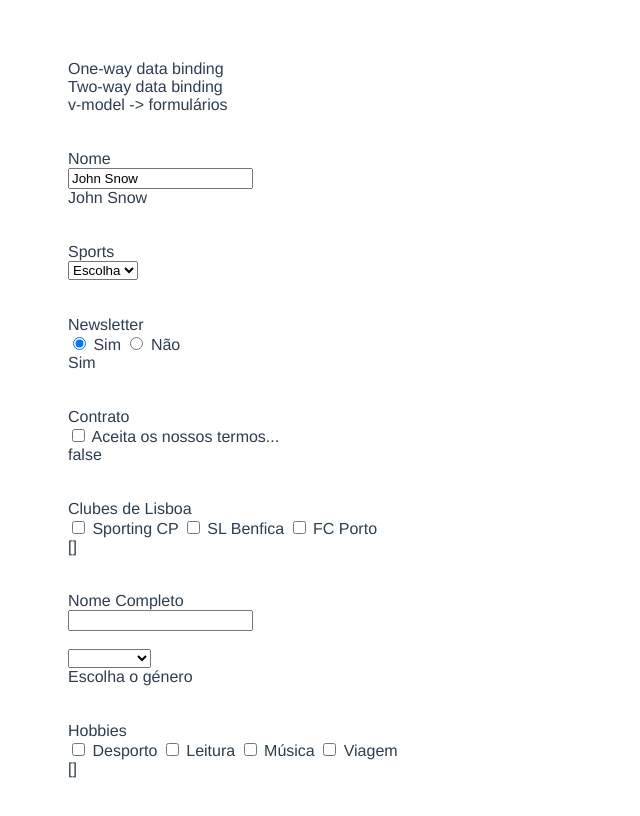
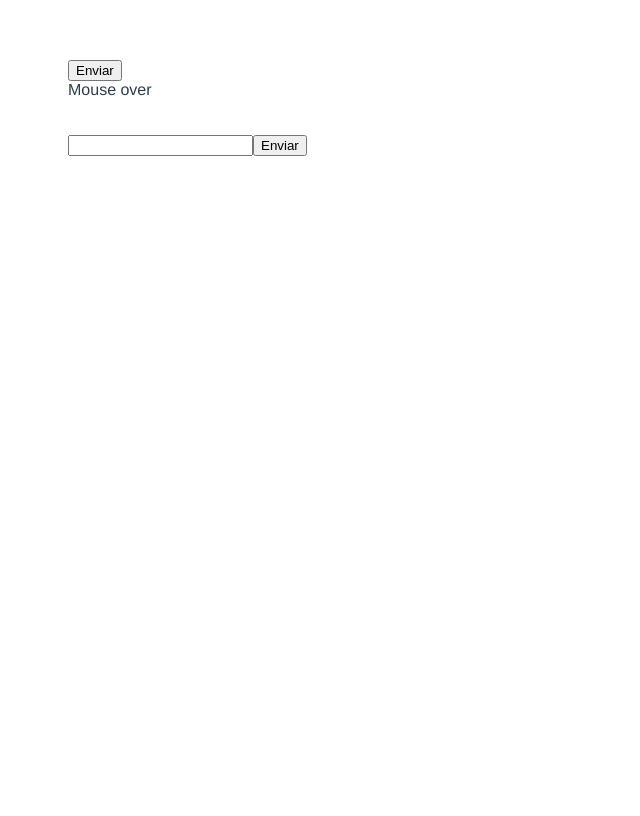
Before and after one commit to LuizGamaDev/VueJS-TiagoMatos, a Vue app in the folder app/: page / in a window 1280 px wide. Shown: the top 816 px of the page, without its empty margins (0-640 px from the left). Built offline with nearby package versions, Linux system fonts and the light colour scheme.

Commit message:
feat: VueJS Events

```diff
--- a/app/src/App.vue
+++ b/app/src/App.vue
@@ -1,87 +1,29 @@
 <template>
   <div>
-    <div>
-      One-way data binding <br />
-      Two-way data binding <br />
-      v-model -> formulários
-    </div>
+    <button @click.once="onClick">Enviar</button>
+    <br />
 
-    <br /><br />
+    <div
+    @mouseover="onMouseOver"
+    @mouseout="onMouseOut"
+    >
+    Mouse over
 
-    <div>
-      <label>Nome</label>
-      <br />
-      <input v-model="name" type="text" /> <br />
-      {{ name }}
-    </div>
-
-    <br /><br />
-
-    <div>
-      <label>Sports</label> <br />
-      <select v-model="sports">
-        <option value="">Escolha</option>
-        <option value="futebol">Futebol</option>
-        <option value="skate">Skate</option>
-        <option value="tenis">Tenis</option>
-      </select>
-      <br />
-      {{ sports }}
-    </div>
-
-    <br /><br />
-
-    <div>
-      <label>Newsletter</label> <br />
-      <input v-model="newsletter" type="radio" value="Sim" /> Sim
-
-      <input v-model="newsletter" type="radio" value="Não" /> Não <br />
-      {{ newsletter }}
-    </div>
-
-    <br /><br />
-
-    <div>
-      <label>Contrato</label> <br />
-      <input v-model="contract" type="checkbox" /> Aceita os nossos termos...
-      <br />
-      {{ contract }}
     </div>
 
     <br><br>
 
-    <div>
-      <label>Clubes de Lisboa</label> <br />
-      <input v-model="clubes" type="checkbox" value="Sporting CP" /> Sporting CP
-      <input v-model="clubes" type="checkbox" value="SL Benfica" /> SL Benfica
-      <input v-model="clubes" type="checkbox" value="FC Porto" /> FC Porto <br />
-      {{ clubes }}
-    </div>
-  </div>
-
-  <br><br>
-
-  <div>
-    <label>Nome Completo</label> <br>
-    <input v-model="fullName" type="text"> <br>
-    {{ fullName }} <br>
-    <select v-model="gender">
-      <option value="male">Masculino</option>
-      <option value="female">Feminino</option>
-    </select> <br>
-    {{ gender }}
-  </div>
-
-  <br><br>
-
-  <div>
-    <label>Hobbies</label> <br>
-    <input v-model="hobbies" type="checkbox" value="Desporto"> Desporto
-    <input v-model="hobbies" type="checkbox" value="Leitura"> Leitura
-    <input v-model="hobbies" type="checkbox" value="Música"> Música
-    <input v-model="hobbies" type="checkbox" value="Viagem"> Viagem
-    <br>
-    {{ hobbies }}
+    <form
+    action="https://google.com"
+    @submit.prevent="onSubmit"
+    >
+    <input
+    type="text"
+    @keyup.enter="onKeyUp"
+    >
+      <button type="submit">Enviar</button>
+    <br />
+    </form>
   </div>
 </template>
 
@@ -89,40 +31,37 @@
 export default {
   name: "App",
   data() {
-    return {
-      name: "John Snow",
-      sports: "",
-      newsletter: "Sim",
-      contract: false,
-      clubes: [],
-      fullName: '',
-      gender: 'Escolha o género',
-      hobbies: [],
-    };
+    return {};
   },
+
+  methods: {
+    onClick($evt) {
+      console.log("click", $evt);
+    },
+    onMouseOver($evt) {
+      console.log("mouse over", $evt);
+    },
+    onMouseOut($evt) {
+      console.log("mouse out", $evt);
+    },
+    onSubmit($evt) {
+      console.log('submit', $evt)
+    },
+    onKeyUp($evt) {
+      console.log('onKeyUp', $evt)
+    }
+
+    },
+
 };
 </script>
 
 <style>
-.title {
-  font-size: 20px;
-  color: blue;
-}
-.title-home {
+#divMouse {
+  background-color: black;
   font-size: 30px;
-  color: darkolivegreen;
-}
-.text {
-  color: brown;
-}
-.text-home {
-  color: blueviolet;
-}
-.users-items {
-  background-color: #2c3e50;
   color: white;
-  margin: 0 0 4px 0;
-  padding: 3px 6px;
+  padding: 16px;
 }
 #app {
   font-family: Avenir, Helvetica, Arial, sans-serif;
```
